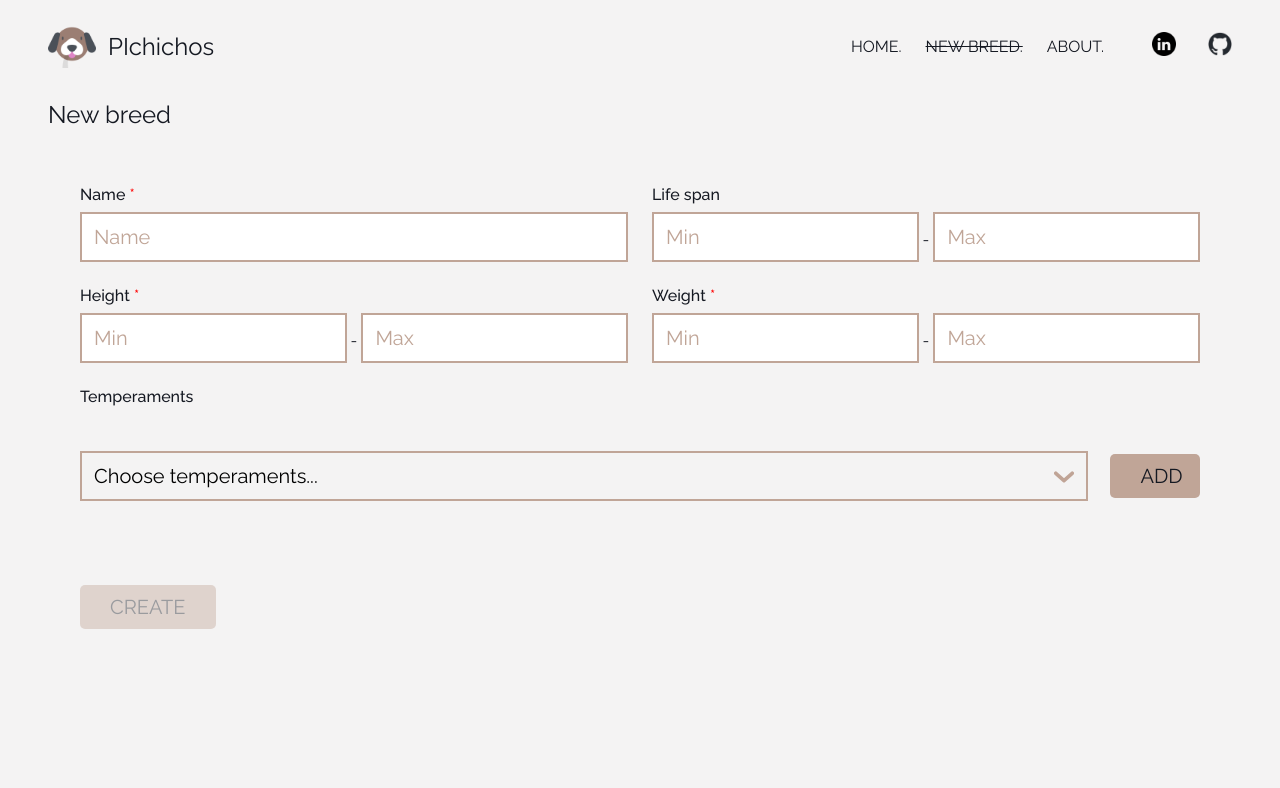
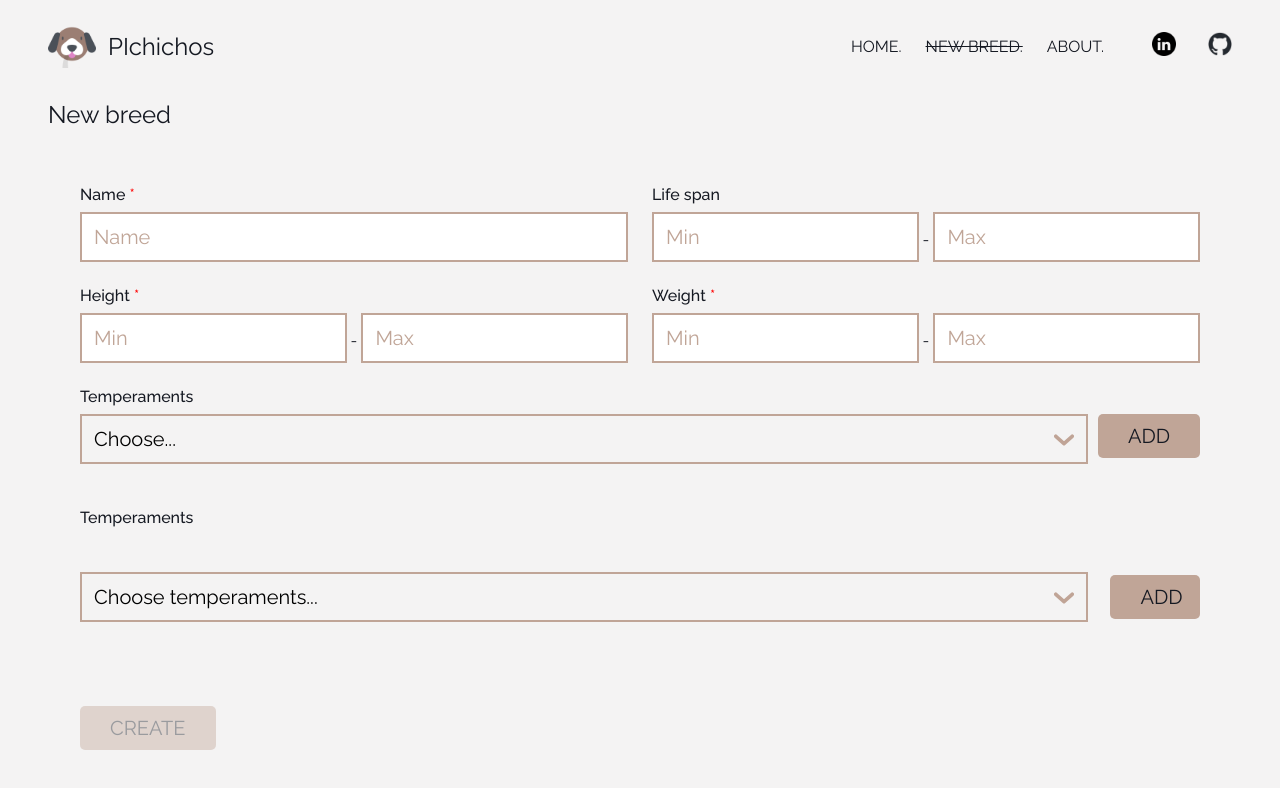
Before and after one commit to soyfriss/pi-dogs, a React (Create React App) app in the folder client/: page /breed/create in a window 1280 px wide. Shown: the top 788 px of the page. Built offline with nearby package versions, Linux system fonts and the light colour scheme.

Commit message:
create Select component

```diff
--- a/client/src/components/CreateBreed.jsx
+++ b/client/src/components/CreateBreed.jsx
@@ -1,9 +1,10 @@
 import React, { useState, useEffect } from 'react';
 import { useDispatch, useSelector } from 'react-redux';
-import { useHistory, Redirect } from 'react-router-dom';
+import { Redirect } from 'react-router-dom';
 import styles from './CreateBreed.module.css';
 import InputRange from './InputRange.jsx';
 import Input from './Input.jsx';
+import Select from './Select.jsx';
 import { createBreed } from '../redux/actions.js';
 import Item from './Item.jsx';
 import Loader from './Loader.jsx';
@@ -11,7 +12,7 @@ import Error from './Error.jsx';
 
 function CreateBreed() {
     const dispatch = useDispatch();
-    const history = useHistory();
+    // const history = useHistory();
 
     const [breed, setBreed] = useState({
         name: '',
@@ -107,6 +108,16 @@ function CreateBreed() {
         return temperaments;
     }
 
+    const onChangeSelect = (id, action) => {
+        console.log('onChangeSelect', id, action);
+        if (action === 'add') {
+            const temperament = temperaments.find(t => t.id === id);
+            setSelectedTemperaments(old => [...old, temperament]);
+        } else if (action === 'remove') {
+            setSelectedTemperaments(selectedTemperaments.filter(t => t.id !== id));
+        }
+    }
+
     if (status === 'creating') {
         return <Loader />;
     }
@@ -175,6 +186,9 @@ function CreateBreed() {
                             canShowError={canShowError} />
                     </div>
                     <div className={styles.fullWidth}>
+                        <Select label="Temperaments" items={selectedTemperaments} onChange={onChangeSelect} />
+                    </div>
+                    <div className={styles.fullWidth}>
                         <label className={styles.largeLabel}>Temperaments</label>
                         <select name="temperaments" className={styles.fieldSelect} defaultValue="default">
                             <option value="default" hidden>
--- a/client/src/components/CreateBreed.module.css
+++ b/client/src/components/CreateBreed.module.css
@@ -25,7 +25,7 @@
     grid-column: span 2;
 }
 
-.form button,
+/* .form button, */
 .form fieldset,
 .form input,
 .form legend,
--- /dev/null
+++ b/client/src/components/Select.jsx
@@ -0,0 +1,59 @@
+import React, { useRef, useEffect, useState } from 'react';
+import { useSelector, useDispatch } from 'react-redux';
+import { fetchTemperaments } from '../redux/actions';
+import styles from './Select.module.css';
+import Item from './Item.jsx';
+
+function Select({ name, label, items , minItemsSelected = 0, maxItemsSelected = 0, onChange}) {
+    const dispatch = useDispatch();
+    const [showError, setShowError] = useState(false);
+    // const [selectedTemperaments, setSelectedTemperaments] = useState([]);
+    const temperaments = useSelector(state => state.temperaments);
+    const selectRef = useRef();
+
+    // Enable after the next version of fetchTemperaments() !!!!!!!!!!!!!!!!!
+    // useEffect(() => {
+    //     dispatch(fetchTemperaments());
+    // }, [dispatch]);
+
+    // useEffect(() => {
+    //     onChange(name, selectedTemperaments);
+    // }, selectedTemperaments);
+
+    const addTemperament = () => {
+        console.log('selectRef: ', selectRef.current.value);
+        const id = Number(selectRef.current.value);
+        // // const temperament = temperaments.find(t => t.id === id);
+        // // setSelectedTemperaments(old => [...old, temperament]);
+        onChange(id, 'add');
+    }
+
+    const removeTemperament = (id) => {
+        // setSelectedTemperaments(selectedTemperaments.filter(t => t.id !== id));
+        onChange(id, 'remove');
+    }
+
+    return <>
+        <div className={styles.container}>
+            <label className="largeLabel">{label || 'label'} {minItemsSelected > 0 && <span className="required">*</span>}</label>
+            <div className={styles.selectContainer}>
+                <select name="temperaments" defaultValue="default" ref={selectRef}>
+                    <option value="default" hidden>
+                        Choose...
+                    </option>
+                    {temperaments?.filter(t => !items.some(st => st.id === t.id)).map((temperament) => (
+                        <option value={temperament.id} key={temperament.id}>
+                            {temperament.name}
+                        </option>
+                    ))}
+                </select>
+                <button className="btn-primary" onClick={addTemperament}>ADD</button>
+            </div>
+            <div className={styles.selectedTemperaments}>
+                {items.map(t => <Item id={t.id} key={t.id} name={t.name} remove={removeTemperament} />)}
+            </div>
+        </div>
+    </>;
+}
+
+export default Select;
--- /dev/null
+++ b/client/src/components/Select.module.css
@@ -0,0 +1,15 @@
+.selectContainer {
+    display: flex;
+    justify-content: space-between;
+    align-items: flex-start;
+}
+
+.selectedTemperaments {
+    display: flex;
+    flex-wrap: wrap;
+    gap: 0.5em;
+}
+
+.selectedTemperaments p {
+    margin-right: 0.5em;
+}
--- a/client/src/index.css
+++ b/client/src/index.css
@@ -57,3 +57,26 @@ input[type=number] {
 .required, .error {
   color: var(--error-text-color);
 }
+
+.btn-primary {
+    cursor: pointer;
+    border: none;
+    background-color: var(--accent-color);
+    color: var(--primary-text-color);
+    padding: 0.5em 1.5em;
+    font-size: 1.25em;
+    font-family: inherit;
+    border-radius: 5px;
+}
+
+.btn-primary:hover,
+.btn-primary:focus {
+    opacity: 0.8;
+}
+
+.btn-disabled,
+.btn-disabled:hover,
+.btn-disabled:focus {
+    cursor: auto;
+    opacity: 0.4;
+}
```
